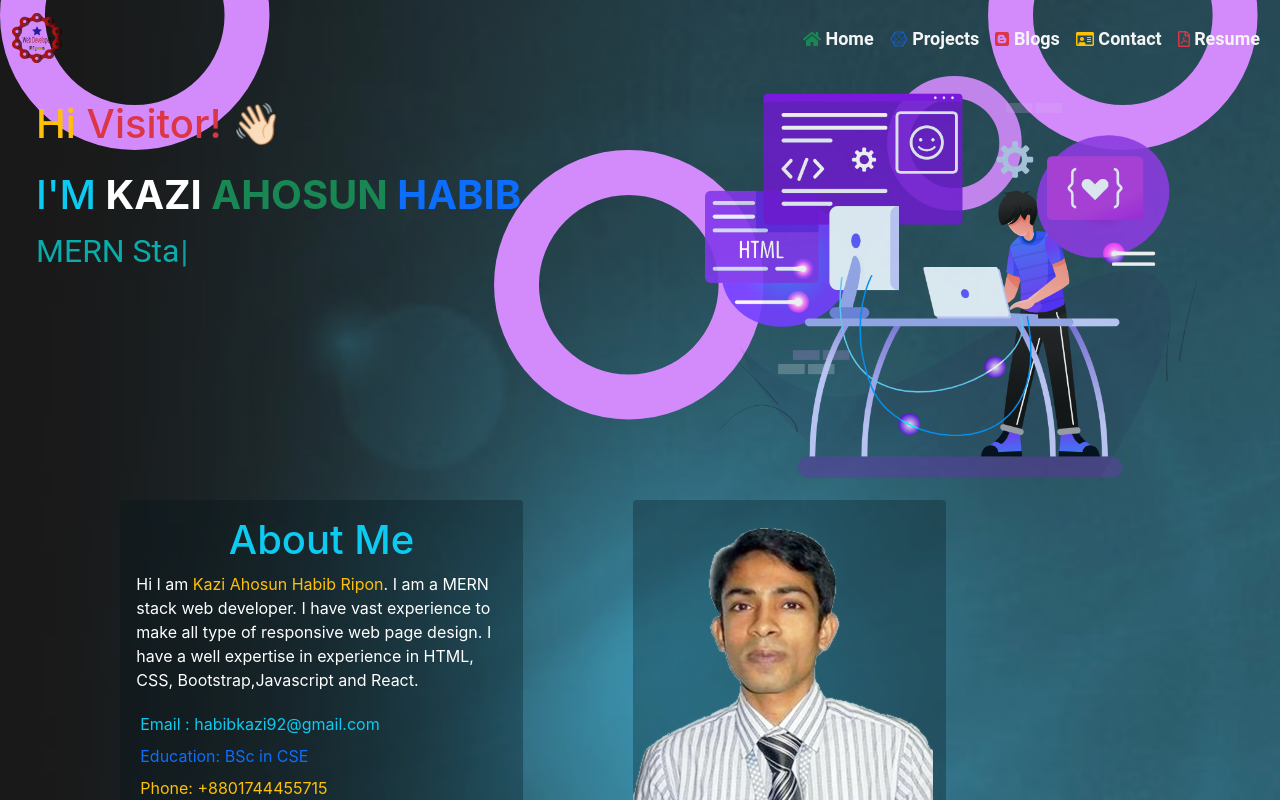
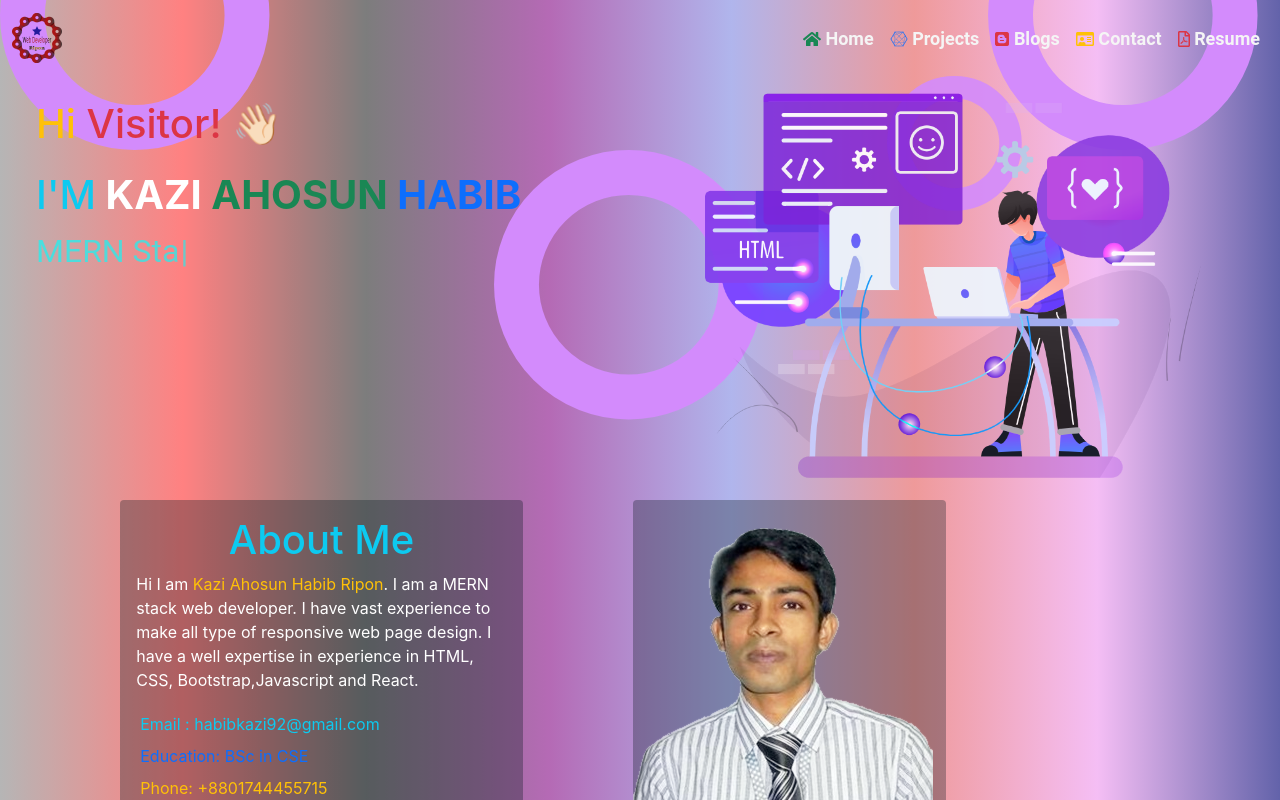
Before and after one commit to kaziahosunhabibripon/portfolio-website, a React (Create React App) app: page / in a window 1280 px wide. Shown: the top 800 px of the page. Built offline with nearby package versions, Linux system fonts and the light colour scheme.

Commit message:
color change

```diff
--- a/src/Components/Home/Home.css
+++ b/src/Components/Home/Home.css
@@ -12,7 +12,7 @@
     display: block;
     width: 100%;
     height: 100%;
-    background-image: url("../../Images/background.jfif");
+    background-image: linear-gradient(.25turn, rgba(128, 128, 128, 0.644),rgba(255, 0, 0, 0.548),rgba(0, 0, 0, 0.568),rgba(128, 0, 128, 0.651),rgba(145, 152, 229, 0.795),rgba(230, 100, 100, 0.726), rgba(230, 100, 230, 0.466),rgba(9, 9, 121, 0.705));
     position: absolute;
     background-size: cover;
     top: 0;
```
Also changed, not shown: src/Images/background.jfif (deleted), 1 other file (tests, documents, lock files or other folders).
